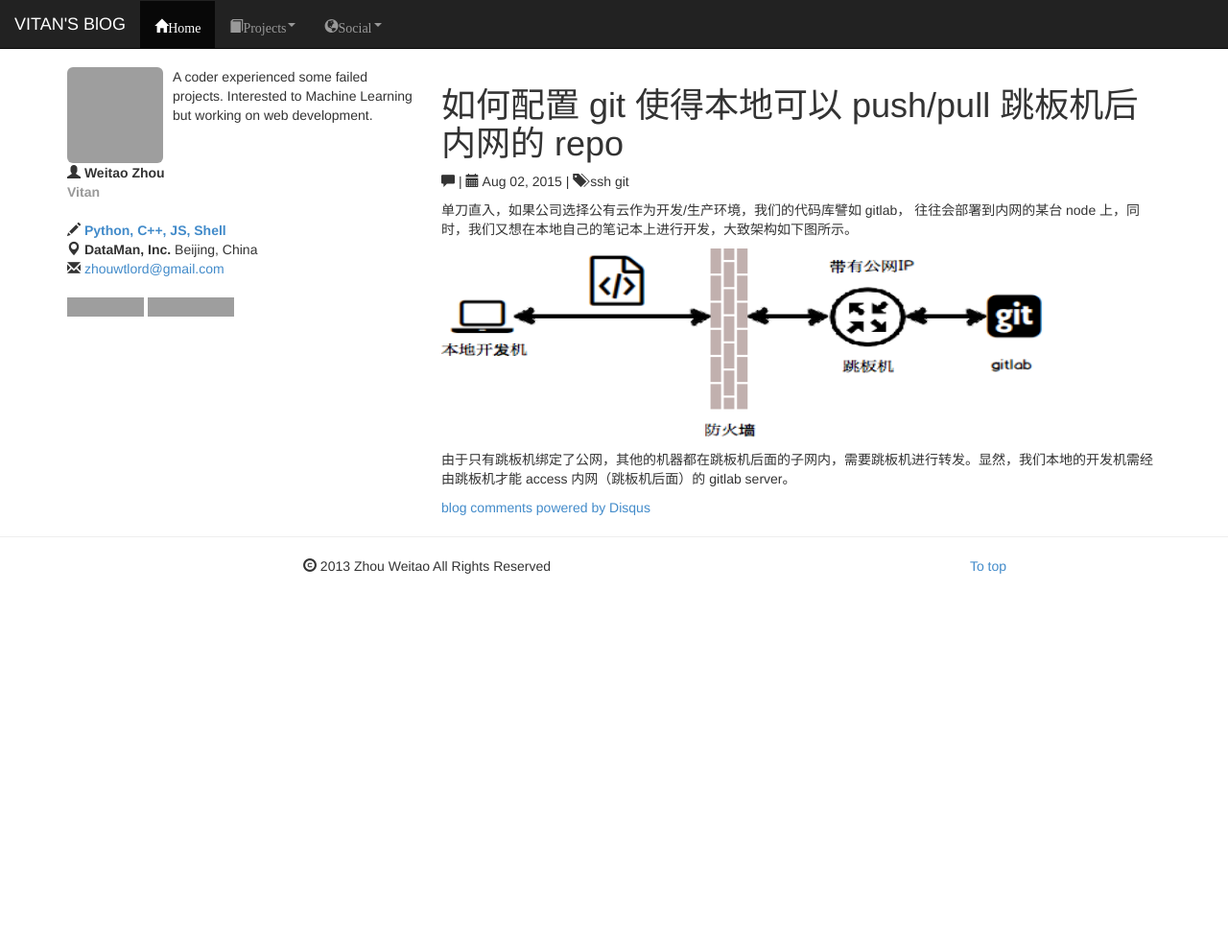
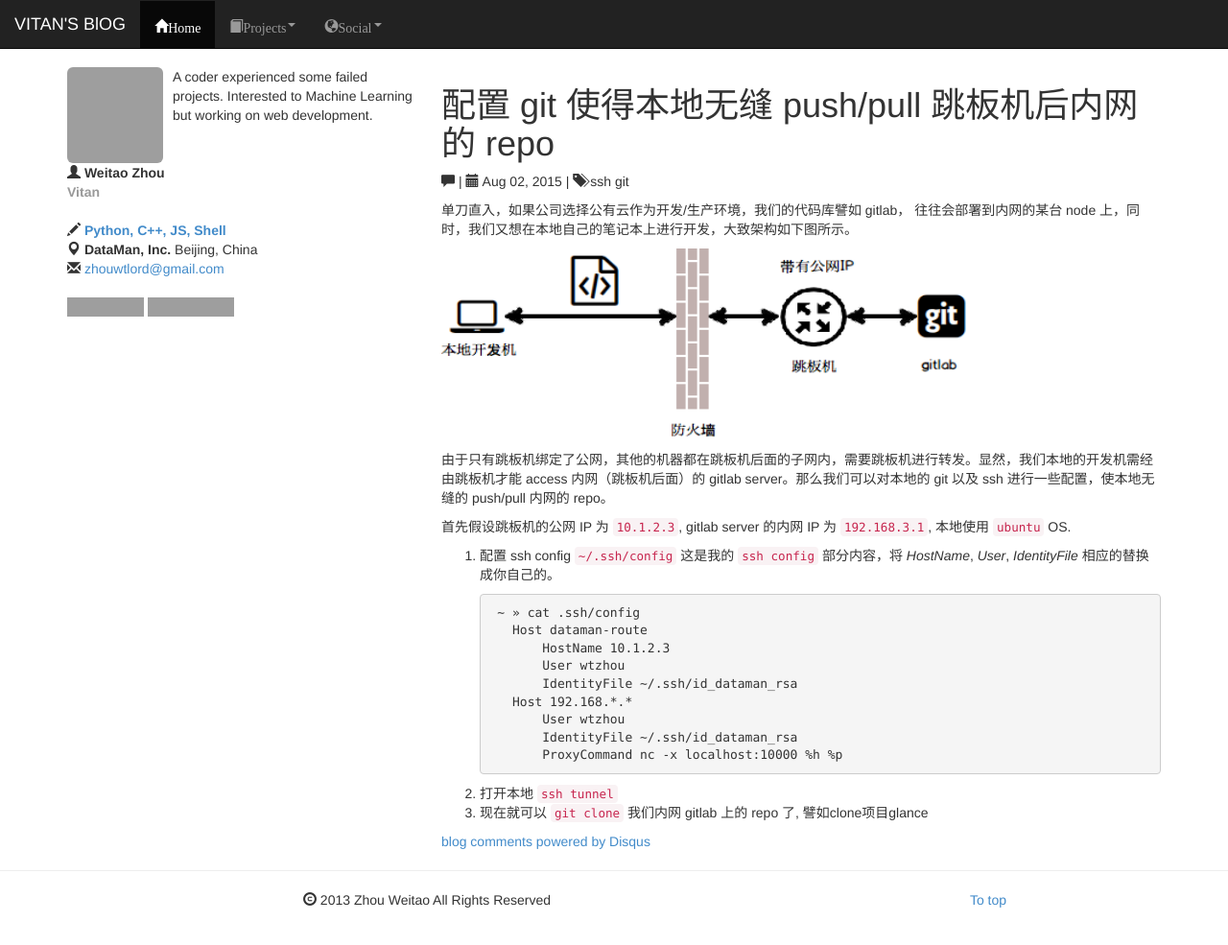
Before and after one commit to vitan/vitan.github.io, a Jekyll site: the page built from _posts/2015-08-02-how-to-git-push-intranet.md, in a window 1280 px wide and 988 px high, cut to the strip 0-985 px from the top of the window. Shown: the whole strip at 96% size. Built offline with Jekyll 4.4.1, drawn with Linux system fonts in a browser that asks for light colours; Markdown is read by kramdown in place of the engine named in the settings; comment, search, counter and statistics services are not loaded; grey boxes are pictures that could not be loaded.

Commit message:
Update 2015-08-02-how-to-git-push-intranet.md

````diff
--- a/_posts/2015-08-02-how-to-git-push-intranet.md
+++ b/_posts/2015-08-02-how-to-git-push-intranet.md
@@ -1,12 +1,32 @@
 ---
 layout: post
-title: 如何配置 git 使得本地可以 push/pull 跳板机后内网的 repo
+title: 配置 git 使得本地无缝 push/pull 跳板机后内网的 repo
 tags: ssh git
 categories: git ssh
 ---
 
   单刀直入，如果公司选择公有云作为开发/生产环境，我们的代码库譬如 gitlab， 往往会部署到内网的某台 node 上，同时，我们又想在本地自己的笔记本上进行开发，大致架构如下图所示。
 
-  <img src="/assets/git-push-intranet.png" style="width: 630px; height: 200px;" alt="开发环境架构"/>
+  <img src="/assets/git-push-intranet.png" style="width: 550px; height: 200px;" alt="开发环境架构"/>
 
-  由于只有跳板机绑定了公网，其他的机器都在跳板机后面的子网内，需要跳板机进行转发。显然，我们本地的开发机需经由跳板机才能 access 内网（跳板机后面）的 gitlab server。
+  由于只有跳板机绑定了公网，其他的机器都在跳板机后面的子网内，需要跳板机进行转发。显然，我们本地的开发机需经由跳板机才能 access 内网（跳板机后面）的 gitlab server。那么我们可以对本地的 git 以及 ssh 进行一些配置，使本地无缝的 push/pull 内网的 repo。
+
+  首先假设跳板机的公网 IP 为 `10.1.2.3`, gitlab server 的内网 IP 为 `192.168.3.1`, 本地使用 `ubuntu` OS.
+
+  1. 配置 ssh config `~/.ssh/config`
+      这是我的 `ssh config` 部分内容，将 *HostName*, *User*, *IdentityFile* 相应的替换成你自己的。
+
+      ```bash
+      ~ » cat .ssh/config
+        Host dataman-route
+            HostName 10.1.2.3
+            User wtzhou
+            IdentityFile ~/.ssh/id_dataman_rsa
+        Host 192.168.*.*
+            User wtzhou
+            IdentityFile ~/.ssh/id_dataman_rsa
+            ProxyCommand nc -x localhost:10000 %h %p
+      ```
+
+  2. 打开本地 `ssh tunnel`
+  3. 现在就可以 `git clone` 我们内网 gitlab 上的 repo 了, 譬如clone项目glance
````
